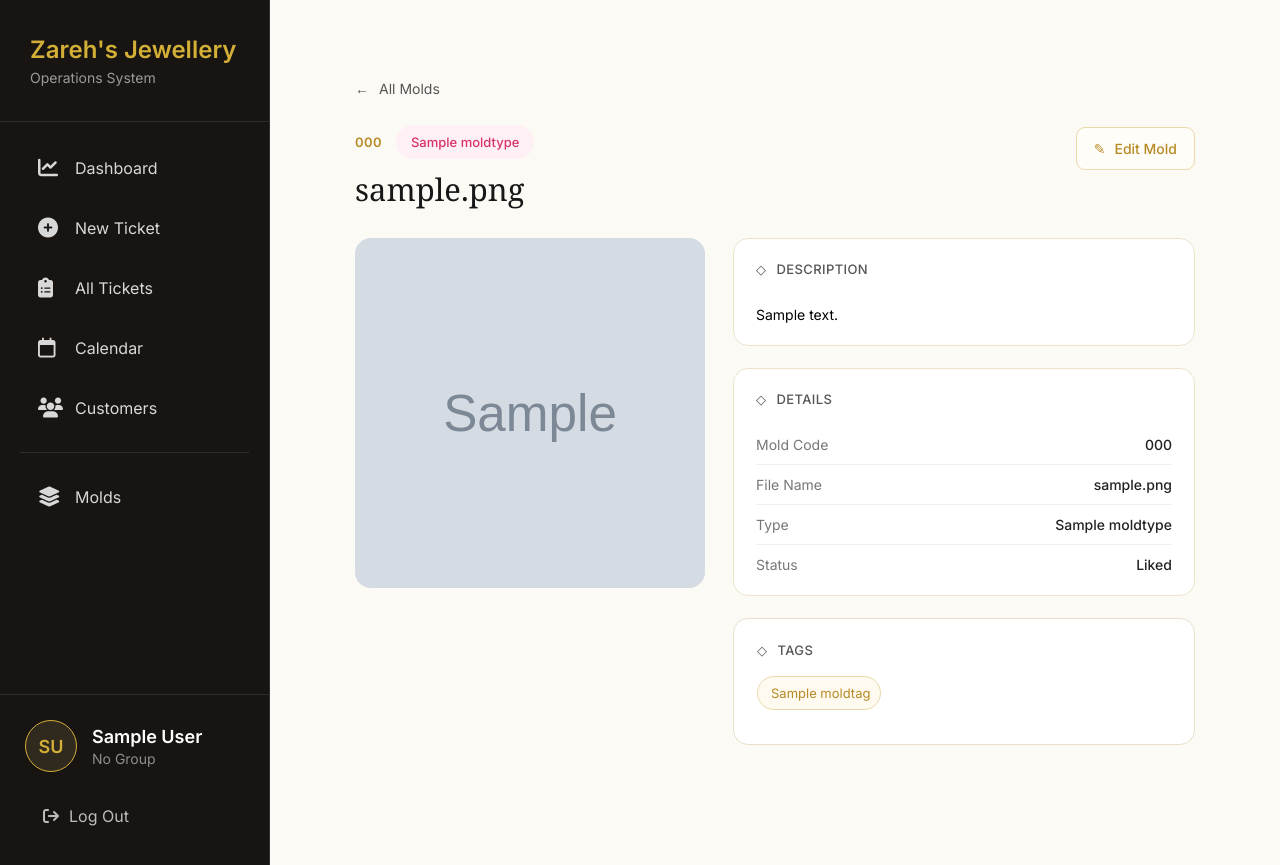
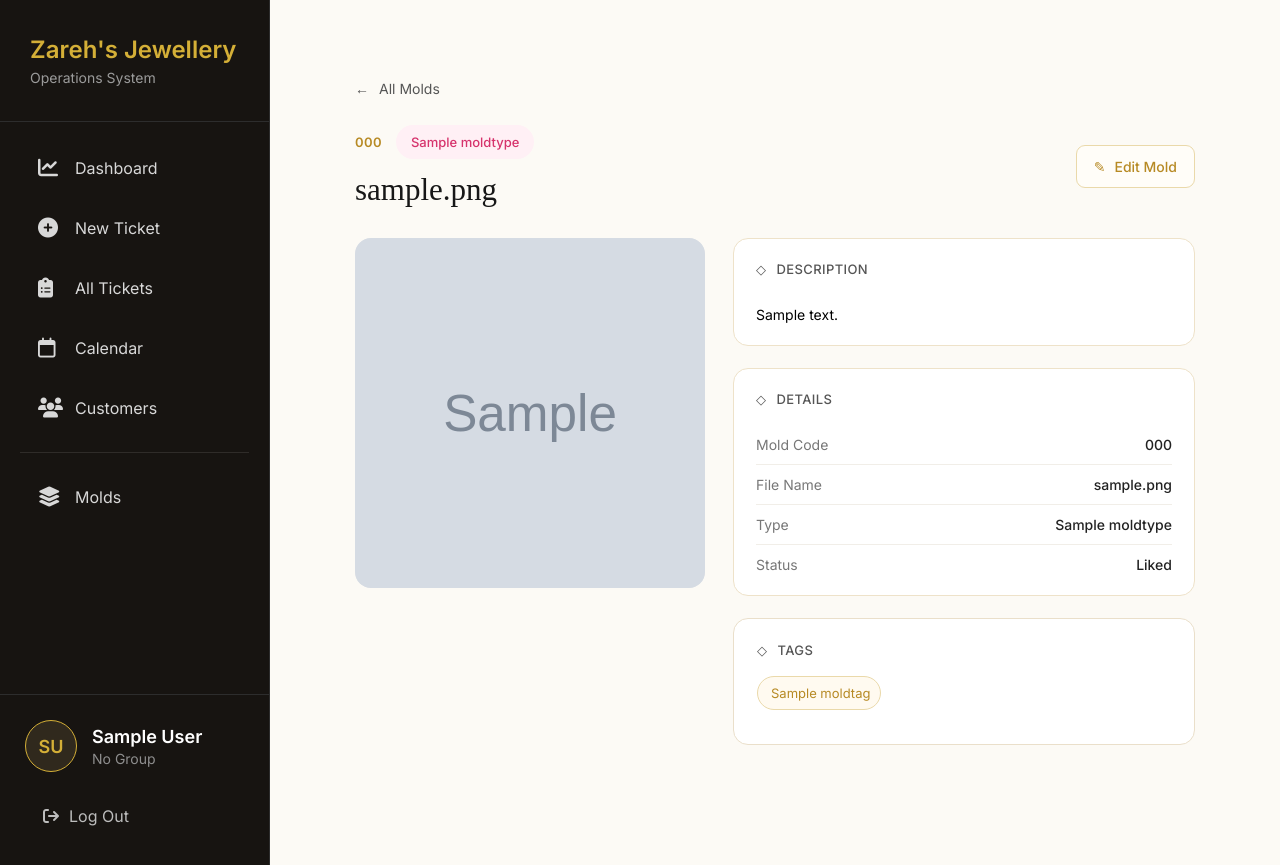
Before and after one commit to Hannah-Xiang/Jewelry-Working-Flow-System, a Django app: page /molds/1/ in a window 1280 px wide. Run offline with Django 5.2, Linux system fonts and the light colour scheme; a user stored in the database is signed in; tables that the repository leaves empty hold one stand-in row (values such as "Sample post"); grey boxes marked "Sample" are stand-in pictures.

Commit message:
edit mold and save changes button fix

```diff
--- a/core/templates/core/mold_detail.html
+++ b/core/templates/core/mold_detail.html
@@ -46,8 +46,8 @@
     .mold-detail-header {
     display: flex;
     justify-content: space-between;
-        align-items: flex-start;
-
+    align-items: center;
+    gap: 30px;
     margin-bottom: 30px;
 }
 
@@ -90,7 +90,7 @@
     .mold-detail-title {
         margin: 0;
 
-        font-family: Georgia, "Times New Roman", serif;
+        font-family: "Cormorant Garamond", serif;
 
         font-size: 31px;
 
@@ -108,28 +108,20 @@
 
     .mold-edit-button {
     display: inline-flex;
-
     align-items: center;
-
     gap: 9px;
-
     padding: 12px 17px;
-
     border: 1px solid #ead9aa;
-
     border-radius: 9px;
-
     background: #fffdf8;
-
     color: #b78a24;
-
     text-decoration: none;
-
     font-size: 14px;
-
     font-weight: 500;
 
-        margin-top: 2px;
+    margin-top: 0;
+    align-self: center;
+    flex-shrink: 0;
 }
 
 
@@ -542,21 +534,19 @@
 
     .mold-edit-header {
     display: flex;
-
     justify-content: space-between;
-
-        align-items: flex-start;
-
+    align-items: center;
+    gap: 30px;
     margin-bottom: 30px;
 }
 
 
     .mold-edit-actions-top {
     display: flex;
-
     align-items: center;
-
     gap: 9px;
+    flex-shrink: 0;
+    align-self: center;
 }
 
 
```
Lines whose indentation alone changed are shown as unchanged.
